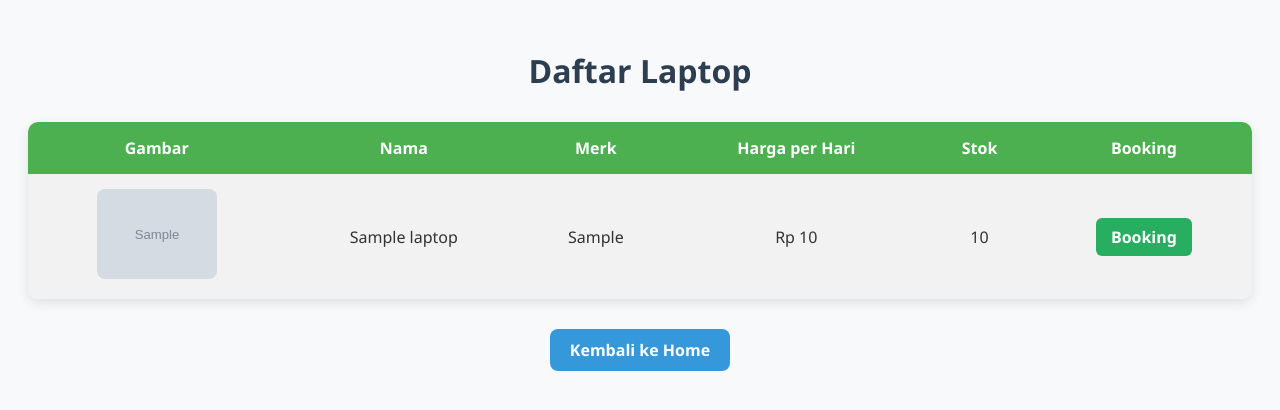
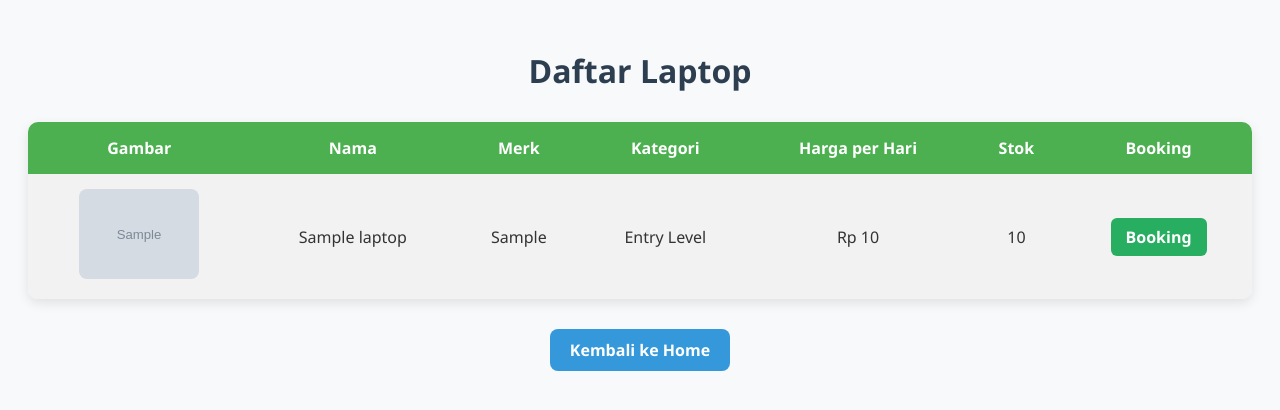
Before and after one commit to i1khwan/rental_laptop, a Django app: page /laptops/ in a window 1280 px wide. Shown: the top 410 px of the page. Run offline with Django 5.2, Linux system fonts and the light colour scheme; tables that the repository leaves empty hold one stand-in row (values such as "Sample post"); grey boxes marked "Sample" are stand-in pictures.

```diff
--- a/laptop/models.py
+++ b/laptop/models.py
@@ -1,11 +1,18 @@
 from django.db import models
 
 class Laptop(models.Model):
+    CATEGORY_CHOICES = [
+        ('entry', 'Entry Level'),
+        ('mid', 'Mid End'),
+        ('high', 'High End'),
+    ]
+
     name = models.CharField(max_length=100)
     brand = models.CharField(max_length=50)
+    category = models.CharField(max_length=10, choices=CATEGORY_CHOICES, default='entry')
     price_per_day = models.DecimalField(max_digits=8, decimal_places=2)
     stock = models.PositiveIntegerField(default=0)
-    image = models.ImageField(upload_to='laptops/', null=True, blank=True)  # field gambar
+    image = models.ImageField(upload_to='laptops/', null=True, blank=True)
 
     def price_formatted(self):
         return "{:,.0f}".format(self.price_per_day).replace(",", ".")
--- a/laptop/templates/laptop/laptop_list.html
+++ b/laptop/templates/laptop/laptop_list.html
@@ -95,6 +95,7 @@
         <th>Gambar</th>
         <th>Nama</th>
         <th>Merk</th>
+        <th>Kategori</th>
         <th>Harga per Hari</th>
         <th>Stok</th>
         <th>Booking</th>
@@ -110,7 +111,15 @@
         </td>
         <td>{{ laptop.name }}</td>
         <td>{{ laptop.brand }}</td>
-            {% load humanize %}
+        <td>
+            {% if laptop.category == "entry" %}
+                Entry Level
+            {% elif laptop.category == "mid" %}
+                Mid End
+            {% elif laptop.category == "high" %}
+                High End
+            {% endif %}
+        </td>
         <td>Rp {{ laptop.price_formatted }}</td>
         <td>{{ laptop.stock }}</td>
         <td>
```
Also changed, not shown: laptop/migrations/0003_laptop_category.py (added). Lines whose indentation alone changed are shown as unchanged.
